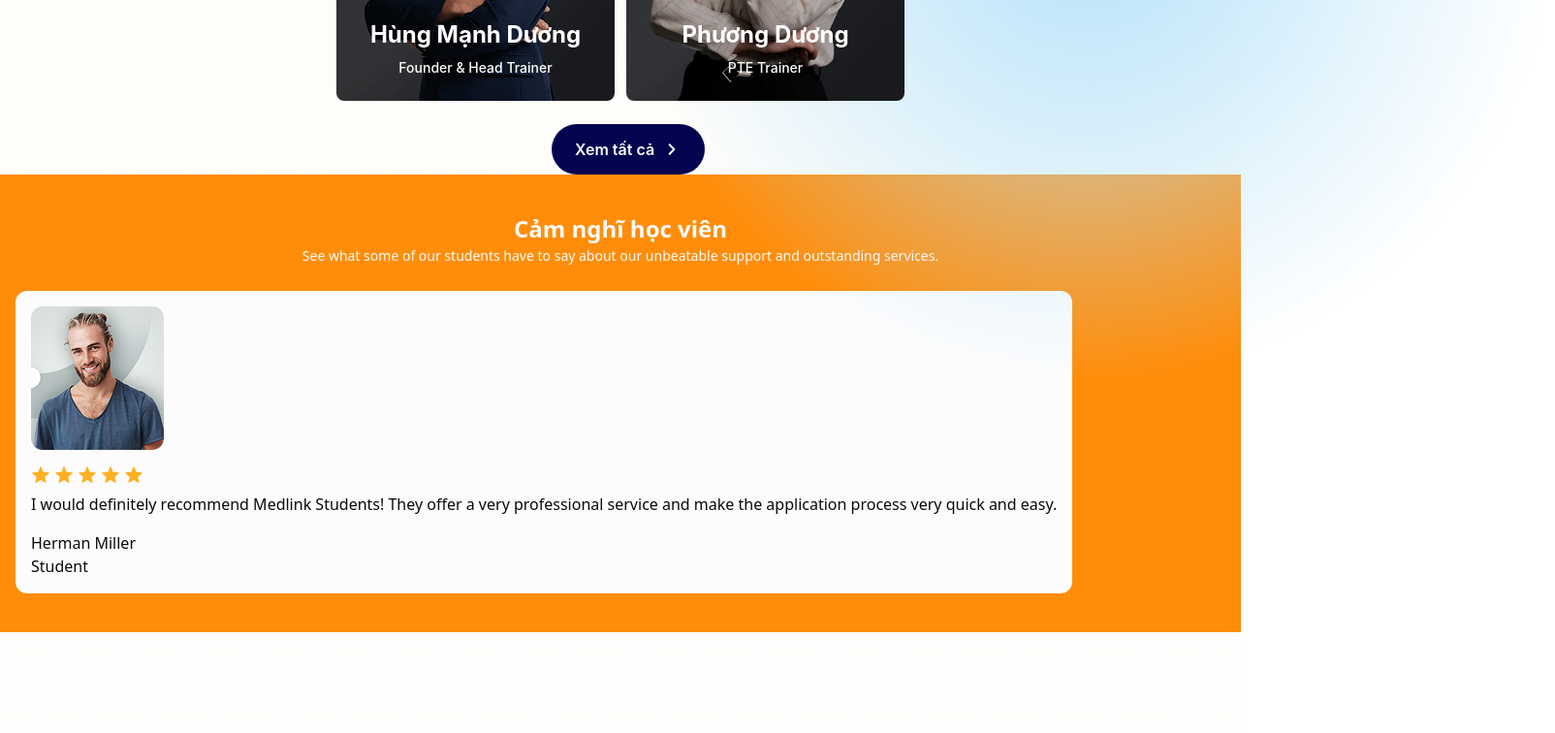
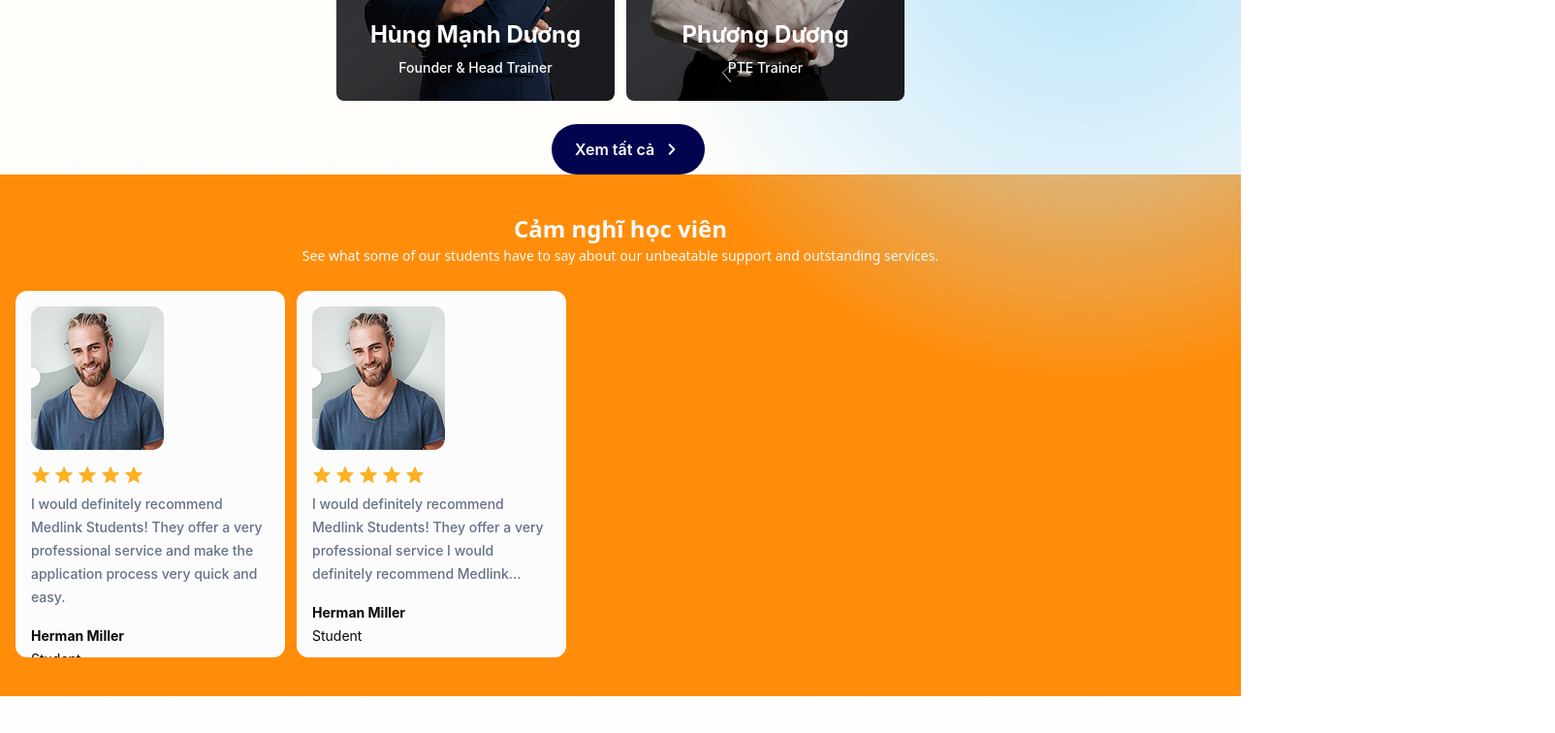
Before and after one commit to vo-cong-dat/react-learning-ts, a React (Vite) app: page /home in a window 1280 px wide. Shown: the part 2408-3164 px from the top of the page at 97% size, 1604 px wide, since content can reach past the window. Built offline with nearby package versions, Linux system fonts and the light colour scheme; no server answers.

Commit message:
feat(feeling): update ui

```diff
--- a/src/pages/home/components/banner.tsx
+++ b/src/pages/home/components/banner.tsx
@@ -1,6 +1,6 @@
 import Logo from '../../../assets/images/logo-white.png';
 import { Button } from '../../../components/button';
-import { ArrowEndIcon, ChevronRightIcon } from '../../../components/icons';
+import { ArrowEndIcon } from '../../../components/icons';
 
 export default function Banner() {
   return (
@@ -31,7 +31,7 @@ export default function Banner() {
             icon={<ArrowEndIcon className="size-5 rotate-90" />}
             color="secondary"
             shape="outline"
-            className="w-2/3 justify-between"
+            className="md:w-2/3 justify-between"
           >
             Du học Úc - visa 500 (50/58/65)
           </Button>
--- a/src/pages/home/components/feeling.tsx
+++ b/src/pages/home/components/feeling.tsx
@@ -10,8 +10,8 @@ export default function Feeling() {
           services.
         </span>
       </div>
-      <div className="flex gap-3">
-        <div className="bg-[#FCFCFD] p-4 rounded-[12px] space-y-4">
+      <div className="flex gap-3 overflow-x-auto w-full">
+        <div className="bg-[#FCFCFD] p-4 shrink-0 rounded-[12px] text-sm leading-6 font-[Inter] space-y-4 h-[378px] w-[278px]">
           <div>
             <img src="public/images/studens/student-1.png" alt="" />
           </div>
@@ -22,12 +22,35 @@ export default function Feeling() {
             <StartIcon className="size-5" />
             <StartIcon className="size-5" />
           </div>
-          <div>
+          <div className="text-[#667085] font-medium">
             I would definitely recommend Medlink Students! They offer a very professional service
             and make the application process very quick and easy.
           </div>
           <div>
-            <div>Herman Miller</div>
+            <div className="font-bold">Herman Miller</div>
+            <div>Student</div>
+          </div>
+        </div>
+        <div className="bg-[#FCFCFD] p-4 mr-4 shrink-0 rounded-[12px] text-sm leading-6 font-[Inter] space-y-4 h-[378px] w-[278px]">
+          <div>
+            <img src="public/images/studens/student-1.png" alt="" />
+          </div>
+          <div className="flex gap-1 mb-2">
+            <StartIcon className="size-5" />
+            <StartIcon className="size-5" />
+            <StartIcon className="size-5" />
+            <StartIcon className="size-5" />
+            <StartIcon className="size-5" />
+          </div>
+          <div className="text-[#667085] font-medium line-clamp-4">
+            I would definitely recommend Medlink Students! They offer a very professional service I
+            would definitely recommend Medlink Students! They offer a very professional service I
+            would definitely recommend Medlink Students! They offer a very professional service I
+            would definitely recommend Medlink Students! They offer a very professional service and
+            make the application process very quick and easy.
+          </div>
+          <div>
+            <div className="font-bold">Herman Miller</div>
             <div>Student</div>
           </div>
         </div>
--- a/src/pages/home/home.tsx
+++ b/src/pages/home/home.tsx
@@ -35,7 +35,7 @@ export default function Home() {
   ];
 
   return (
-    <div className="w-full flex flex-col justify-center">
+    <div className="w-full flex flex-col justify-center overflow-x-hidden">
       <Banner />
 
       <div className="md:w-[calc(100%-240px)] overflow-x-auto w-full mx-auto">
```
